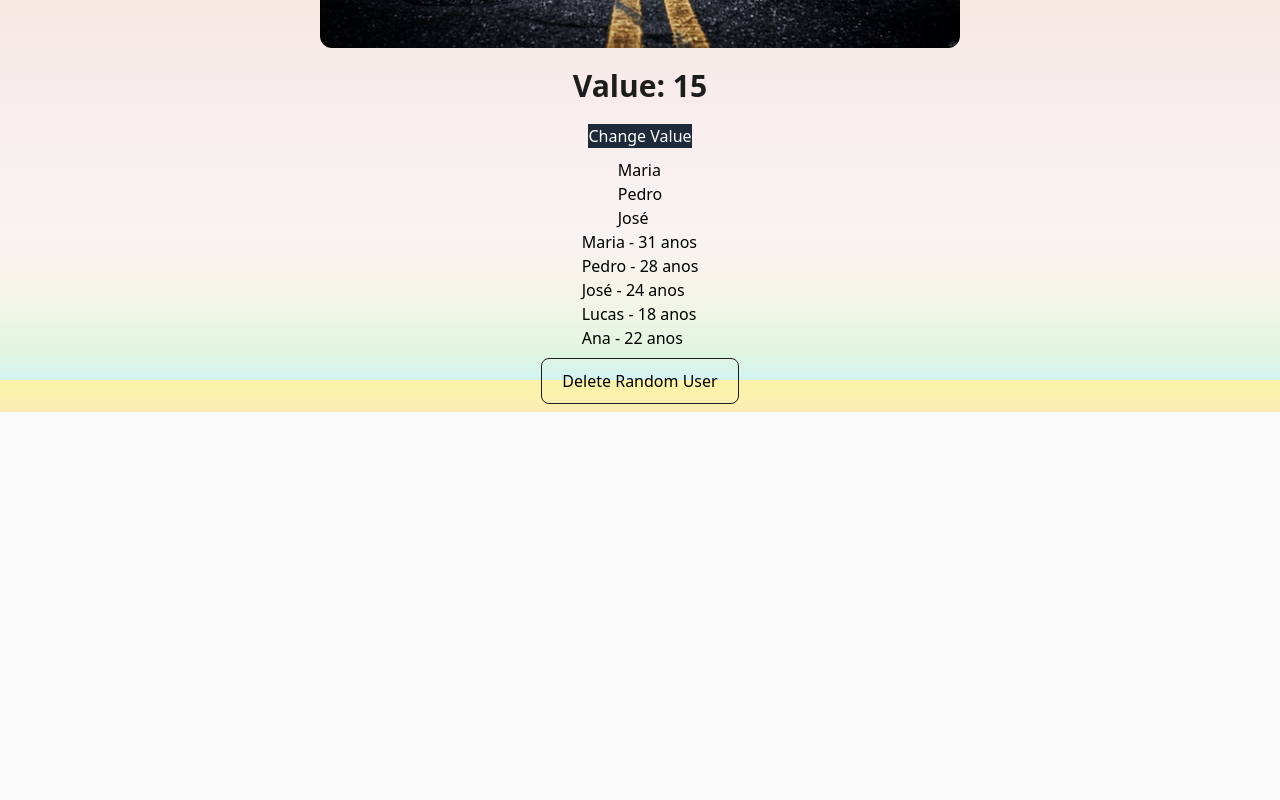
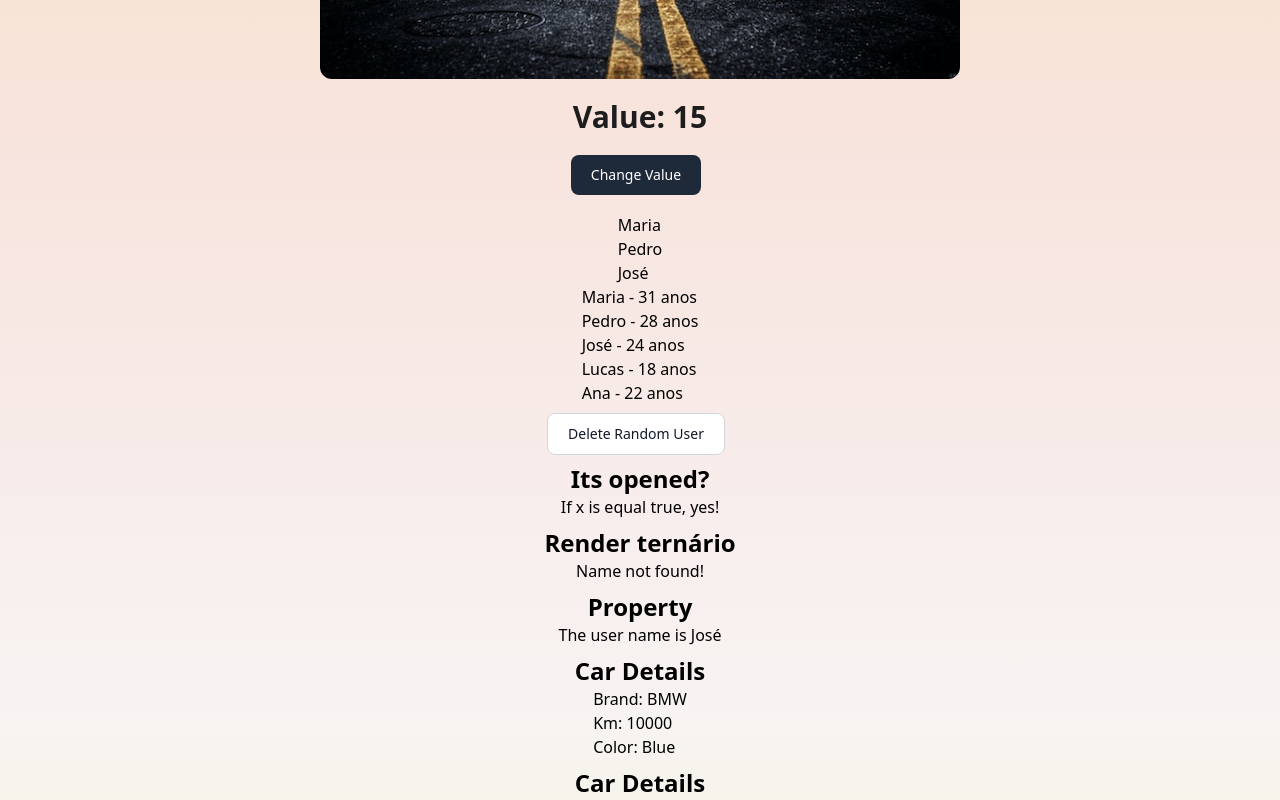
Before and after one commit to josevitor555/studyreact, a React (Vite) app: page / in a window 1280 px wide. Shown: the part 420-1220 px from the top of the page. Before the commit the page ends 832 px from the top, so only its background shows below. Built offline with nearby package versions, Linux system fonts and the light colour scheme.

Commit message:
28/02/2025

```diff
--- a/src/App.css
+++ b/src/App.css
@@ -1,12 +1,6 @@
-
-* {
-  margin: 0;
-  padding: 0;
-  box-sizing: border-box;
-}
 
 img {
-  margin: 10px;
+  margin: 0 auto;
   border-radius: 12px;
 }
 
@@ -20,7 +14,7 @@ h1 {
   margin: 20px 10px;
 }
 
-.show-button {
+.show-button, .props, .card__details {
   display: flex;
   align-items: center;
   justify-content: center;
@@ -34,27 +28,10 @@ h1 {
   list-style: none;
 }
 
-.delete-user {
-  margin: 8px 0px;
-  padding: 10px 20px;
-  border: 1px solid #1d1d1d;
-  border-radius: 8px;
-  transition: .3s ease;
-}
-
-.delete-user:hover {
-  background: #1d1d1d;
-  color: #fafafa;
-}
-
 body {
   height: auto;
   background: #fafafa;
-  height: 100vh;
-
-  display: flex;
-  align-items: center;
-  justify-content: center;
+  height: auto;
   background-image: linear-gradient(
     0deg,
     hsl(178deg 59% 89%) 0%,
--- a/src/App.jsx
+++ b/src/App.jsx
@@ -4,6 +4,9 @@ import './input.css'
 import imageExmple from './assets/img.jpg'
 import Data from './components/Data'
 import ListRender from './components/ListRender'
+import ConditionalRender from './components/ConditionalRender'
+import ShowUsersName from './components/ShowUsersName'
+import CardDetails from './components/CardDetails'
 
 function App() {
 
@@ -18,6 +21,17 @@ function App() {
 
       <Data/>
       <ListRender/>
+
+      {/* Renderização Condicional */}
+      <ConditionalRender/>
+
+      {/* Props */}
+      <ShowUsersName name="José"/>
+
+      {/* Desestruturando Props & Reaproveitamento */}
+      <CardDetails brand="BMW" km={10000} color="Blue"/>
+      <CardDetails brand="Tesla" km={12000} color="Red"/>
+      <CardDetails brand="Volvo" km={11000} color="Black"/>
      </div>
     </>
   )
--- /dev/null
+++ b/src/components/CardDetails.jsx
@@ -0,0 +1,14 @@
+const CardDetails = ({brand, km, color}) => {
+    return (
+        <div className="flex flex-col card__details">
+            <h3 className="text-2xl font-semibold mt-2"> Car Details </h3>
+            <ul>
+                <li> Brand: {brand} </li>
+                <li> Km: {km} </li>
+                <li> Color: {color} </li>
+            </ul>
+        </div>
+    )
+}
+
+export default CardDetails
--- /dev/null
+++ b/src/components/ConditionalRender.jsx
@@ -0,0 +1,26 @@
+function ConditionalRender() {
+
+    const x = true;
+
+    const name = "Luna";
+    return (
+        <div className="flex flex-col items-center justify-center">
+            <h3 className="text-2xl font-semibold"> Its opened? </h3>
+            {x && <p> If x is equal true, yes! </p>}
+
+            {/* Else */}
+            <h3 className="text-2xl font-semibold mt-2"> Render ternário </h3>
+            {name === "José" ? (
+                <div>
+                    <p> Hello! José. </p>
+                </div>
+            ) : (
+                <div>
+                    <p> Name not found! </p>
+                </div>
+            )}
+        </div>
+    )
+}
+
+export default ConditionalRender;
--- a/src/components/Data.jsx
+++ b/src/components/Data.jsx
@@ -13,7 +13,7 @@ function Data() {
             </div>
 
             <div className="show-button">
-                <button type="button" className="text-white bg-gray-800 p-8 cursor-pointer" onClick={() => setSomeValue(someValue + 1)}> Change Value </button>
+                <button type="button" className="text-white bg-gray-800 hover:bg-gray-900 focus:outline-none focus:ring-4 focus:ring-gray-300 font-medium rounded-lg text-sm px-5 py-2.5 me-2 mb-2 dark:bg-gray-800 dark:hover:bg-gray-700 dark:focus:ring-gray-700 dark:border-gray-700 cursor-pointer" onClick={() => setSomeValue(someValue + 1)}> Change Value </button>
             </div>
         </>
     )
--- a/src/components/ListRender.jsx
+++ b/src/components/ListRender.jsx
@@ -43,7 +43,7 @@ function ListRender() {
             </div>
 
             {/* Previuos state */}
-            <button className="delete-user cursor-pointer" onClick={deleteRandomUsers}> Delete Random User </button>
+            <button className="text-gray-900 bg-white border border-gray-300 focus:outline-none hover:bg-gray-100 focus:ring-4 focus:ring-gray-100 font-medium rounded-lg text-sm px-5 py-2.5 me-2 mb-2 dark:bg-gray-800 dark:text-white dark:border-gray-600 dark:hover:bg-gray-700 dark:hover:border-gray-600 dark:focus:ring-gray-700 mt-2 cursor-pointer" onClick={deleteRandomUsers}> Delete Random User </button>
         </div>
     )
 }
--- /dev/null
+++ b/src/components/ShowUsersName.jsx
@@ -0,0 +1,10 @@
+const ShowUsersName = (props) => {
+    return (
+        <div className="flex flex-col props">
+            <h3 className="text-2xl font-semibold mt-2"> Property </h3>
+            <h2> The user name is {props.name} </h2>
+        </div>
+    )
+}
+
+export default ShowUsersName
```
